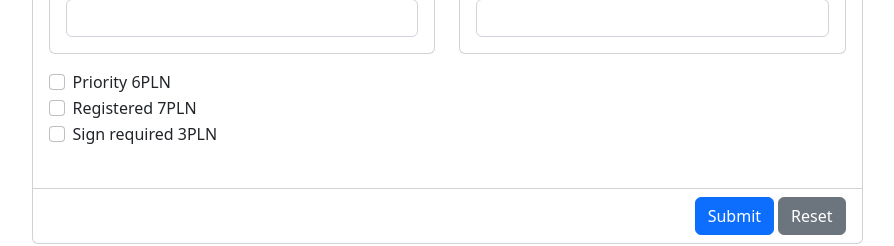
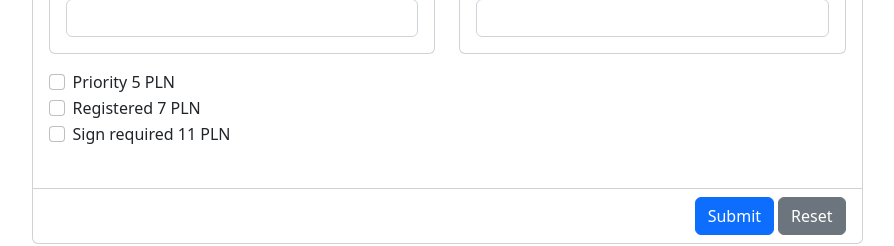
Before and after one commit to devonfw-ng-adv-training/angular-adv-forms-2022-10-26, an Angular app: page / in a window 1280 px wide. Shown: the part 471-717 px from the top of the page, without its empty margins (193-1087 px from the left). Built offline with nearby package versions, Linux system fonts and the light colour scheme.

Commit message:
available services - resolver

```diff
--- a/src/app/app-routing.module.ts
+++ b/src/app/app-routing.module.ts
@@ -1,12 +1,14 @@
 import { NgModule } from '@angular/core';
 import { RouterModule, Routes } from '@angular/router';
 import { NewPackageComponent } from './new-package/new-package.component';
+import { AvailableServicesResolver } from './resolvers/available-services.resolver';
 
 const routes: Routes = [
   {
     path: '',
     component: NewPackageComponent,
-    title: 'New Package'
+    title: 'New Package',
+    resolve: { services: AvailableServicesResolver  }
   }
 ];
 
--- /dev/null
+++ b/src/app/model/availabe-service.ts
@@ -0,0 +1,5 @@
+export interface AvailabeService {
+  id: number;
+  name: string;
+  price: number;
+}
--- a/src/app/new-package/new-package.component.html
+++ b/src/app/new-package/new-package.component.html
@@ -76,25 +76,11 @@
                         </div>
 
                         <div class="mt-3">
-                            <div class="form-check" name="services">
-                                <input type="checkbox" class="form-check-input" id="services-1" name="services"
-                                    value="Priority" />
-                                <label class="form-check-label" for="services">
-                                    Priority 6PLN
-                                </label>
-                            </div>
-                            <div class="form-check" name="services">
-                                <input type="checkbox" class="form-check-input" id="services-1" name="services"
-                                    value="Priority" />
-                                <label class="form-check-label" for="services">
-                                    Registered 7PLN
-                                </label>
-                            </div>
-                            <div class="form-check" name="services">
-                                <input type="checkbox" class="form-check-input" id="services-1" name="services"
-                                    value="Priority" />
-                                <label class="form-check-label" for="services">
-                                    Sign required 3PLN
+                            <div class="form-check" name="services" *ngFor="let service of availableServices; let i = index;">
+                                <input type="checkbox" class="form-check-input" id="services-{{ i }}" name="services"
+                                    [value]="service.name" />
+                                <label class="form-check-label" for="services-{{ i }}">
+                                    {{ service.name }} {{ service.price }} PLN
                                 </label>
                             </div>
                         </div>
--- a/src/app/new-package/new-package.component.ts
+++ b/src/app/new-package/new-package.component.ts
@@ -1,4 +1,6 @@
 import { Component, OnInit } from '@angular/core';
+import { AvailabeService } from '../model/availabe-service';
+import { ActivatedRoute } from '@angular/router';
 
 @Component({
   selector: 'app-new-package',
@@ -7,9 +9,14 @@ import { Component, OnInit } from '@angular/core';
 })
 export class NewPackageComponent implements OnInit {
 
-  constructor() { }
+  availableServices: AvailabeService[] = [];
+
+  constructor(
+    private readonly activatedRoute: ActivatedRoute
+  ) { }
 
   ngOnInit(): void {
+    this.availableServices = this.activatedRoute.snapshot.data['services'];
   }
 
 }
--- /dev/null
+++ b/src/app/resolvers/available-services.resolver.ts
@@ -0,0 +1,24 @@
+import { Injectable } from '@angular/core';
+import {
+  Router, Resolve,
+  RouterStateSnapshot,
+  ActivatedRouteSnapshot
+} from '@angular/router';
+import { Observable, of } from 'rxjs';
+import { AvailabeService } from '../model/availabe-service';
+import { map } from 'rxjs/operators';
+
+@Injectable({
+  providedIn: 'root'
+})
+export class AvailableServicesResolver implements Resolve<AvailabeService[]> {
+
+  resolve(route: ActivatedRouteSnapshot): Observable<AvailabeService[]> {
+    return of([
+      { id: 1, name: 'Priority', price: 5 },
+      { id: 1, name: 'Registered', price: 7 },
+      { id: 1, name: 'Sign required', price: 11 },
+    ]);
+  }
+
+}
```
Also changed, not shown: 1 other file (tests, documents, lock files or other folders).
